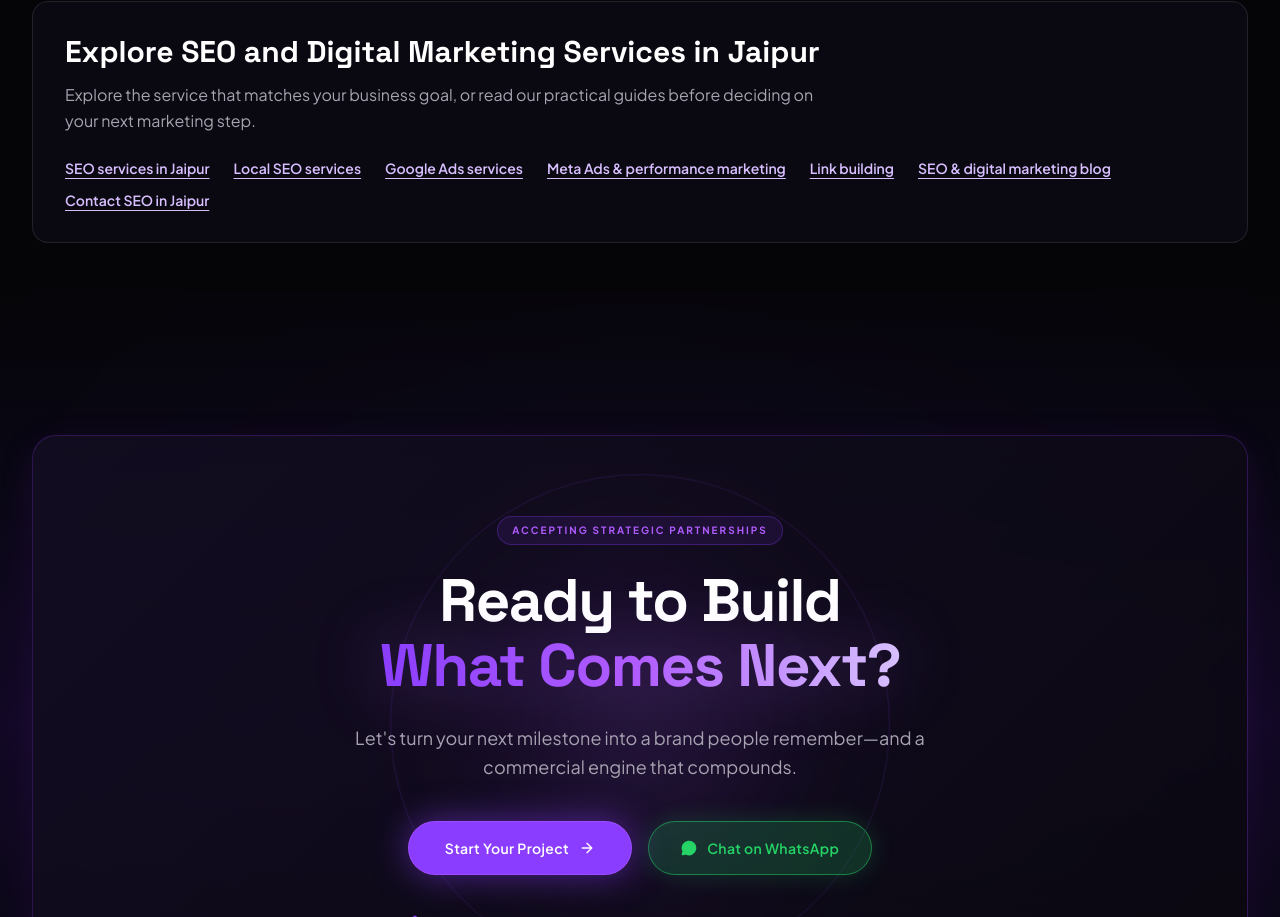
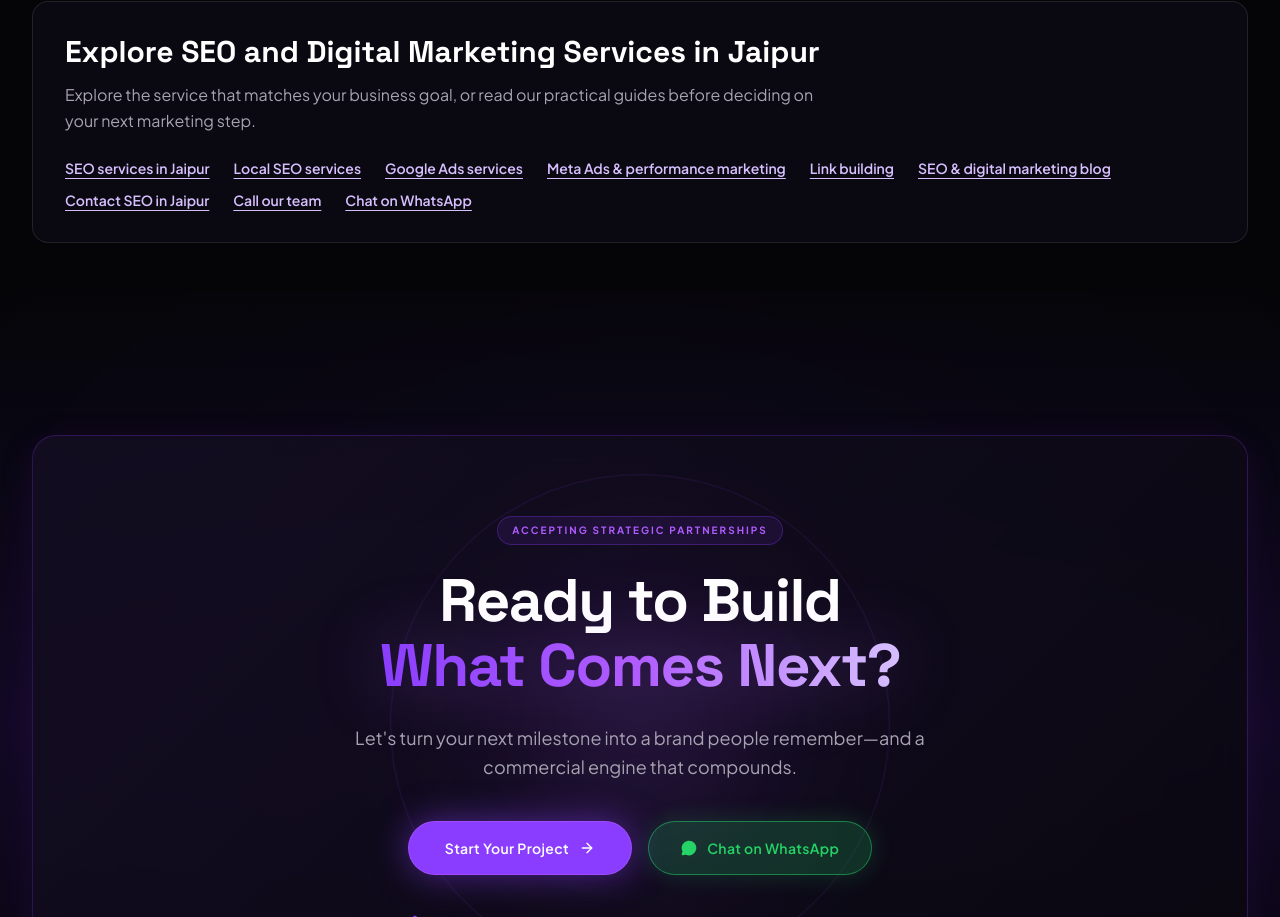
Before and after one commit to vishnu1191/seo-code, a React (Vite) app: page / in a window 1280 px wide. Shown: the part 11083-12000 px from the top of the page. Built offline with nearby package versions, Linux system fonts and the light colour scheme.

Commit message:
Add direct contact actions to homepage links

```diff
--- a/src/pages/HomePage.tsx
+++ b/src/pages/HomePage.tsx
@@ -292,6 +292,8 @@ export const HomePage: React.FC<HomePageProps> = ({
               <a className="text-[#D7BFFF] hover:text-white underline underline-offset-4" href="/link-building-service/">Link building</a>
               <a className="text-[#D7BFFF] hover:text-white underline underline-offset-4" href="/blog/">SEO &amp; digital marketing blog</a>
               <a className="text-[#D7BFFF] hover:text-white underline underline-offset-4" href="/contact-us/">Contact SEO in Jaipur</a>
+              <a className="text-[#D7BFFF] hover:text-white underline underline-offset-4" href="tel:+916367420500">Call our team</a>
+              <a className="text-[#D7BFFF] hover:text-white underline underline-offset-4" href="https://wa.me/917014799233" target="_blank" rel="noopener noreferrer">Chat on WhatsApp</a>
             </nav>
           </div>
         </section>
```
